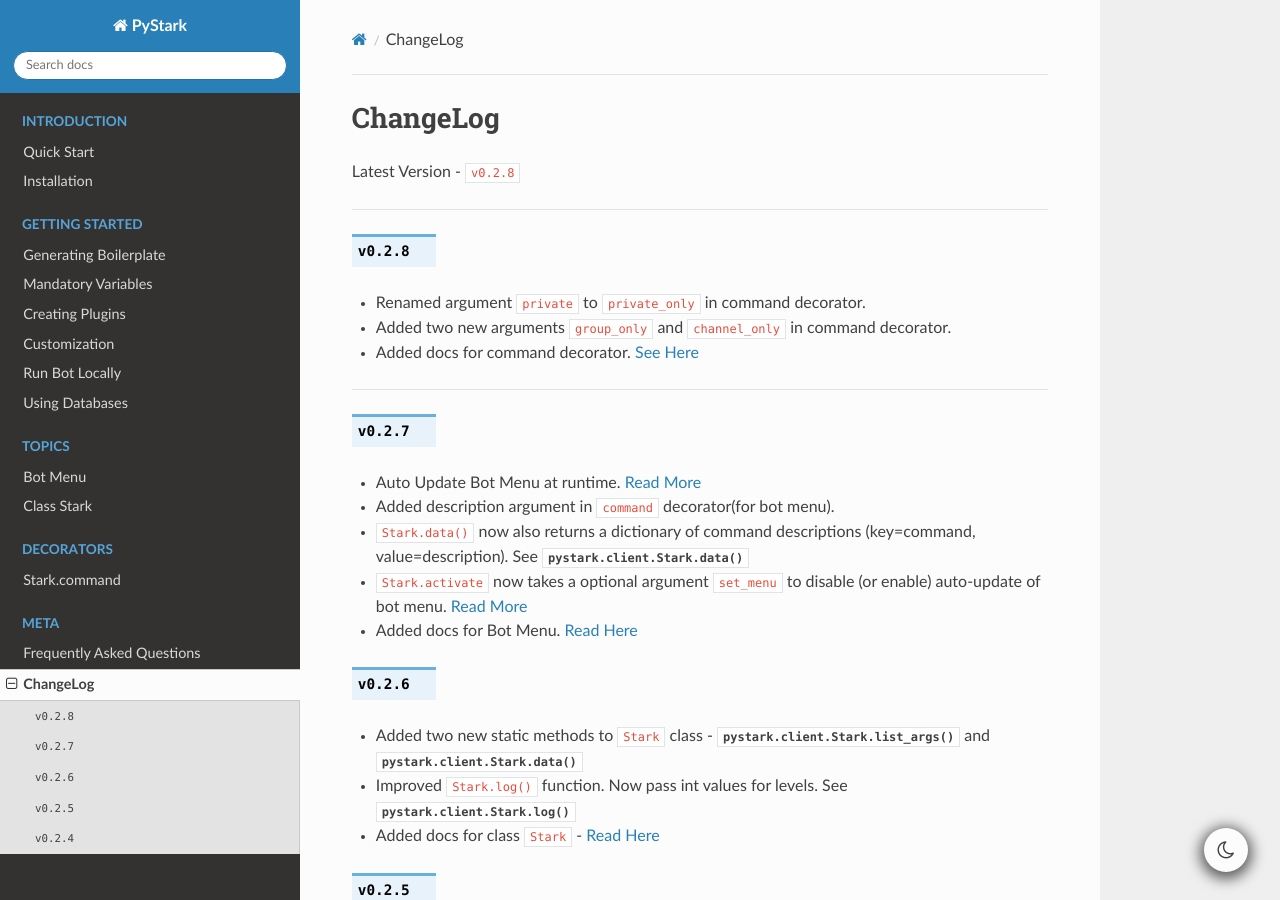
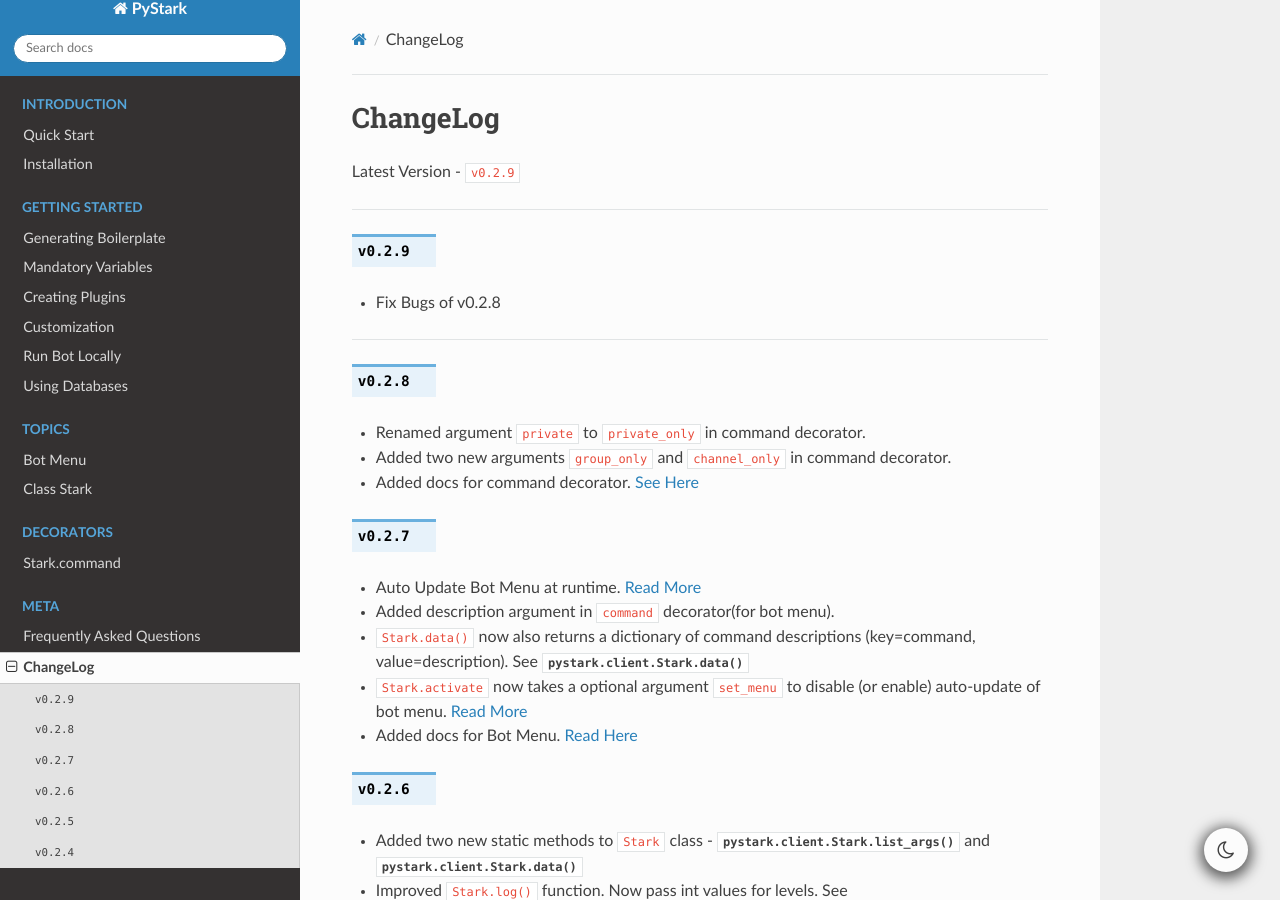
Before and after one commit to ShivangKakkar/pystark, a Sphinx documentation site: the page built from docs/meta/changelog.rst, in a window 1280 px wide and 900 px high. Built offline with Sphinx 7.4.7 and the Read the Docs theme 2.0.0, drawn with Linux system fonts in a browser that asks for light colours.

Commit message:
fix bugs

```diff
--- a/docs/meta/changelog.rst
+++ b/docs/meta/changelog.rst
@@ -1,7 +1,13 @@
 ChangeLog
 =========
 
-Latest Version - ``v0.2.8``
+Latest Version - ``v0.2.9``
+
+------------------
+
+.. confval:: v0.2.9
+
+- Fix Bugs of v0.2.8
 
 ------------------
 
@@ -10,8 +16,6 @@ Latest Version - ``v0.2.8``
 - Renamed argument ``private`` to ``private_only`` in command decorator.
 - Added two new arguments ``group_only`` and ``channel_only`` in command decorator.
 - Added docs for command decorator. :doc:`See Here</decorators/command>`
-
-------------------
 
 .. confval:: v0.2.7
 
--- a/setup.py
+++ b/setup.py
@@ -30,7 +30,7 @@ packages = find_packages()
 setup(
     name='PyStark',
     packages=packages,
-    version='0.2.8',
+    version='0.1.32',  # 0.2.9
     license='GPLv3+',
     description='An incomplete add-on extension to Pyrogram for personal use.',
     long_description=long_description,
```
Also changed, not shown: 1 other file.
